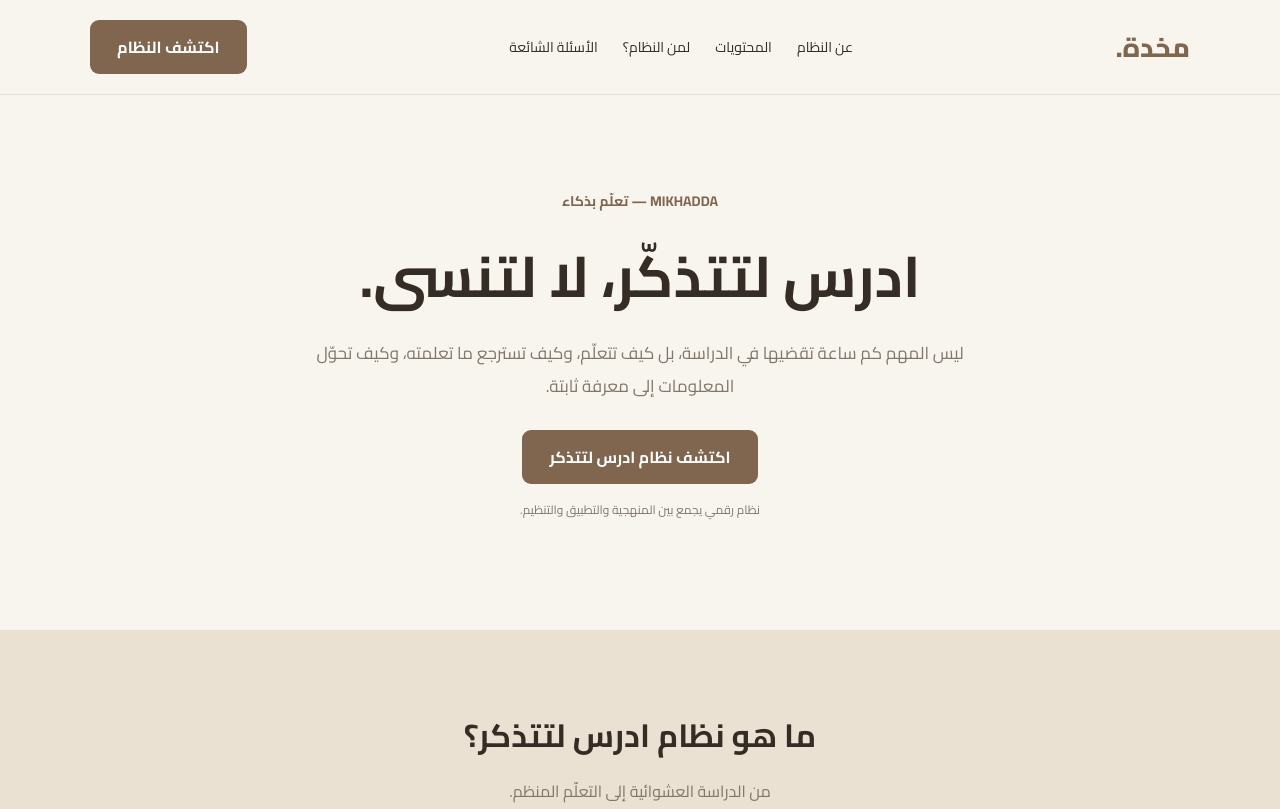
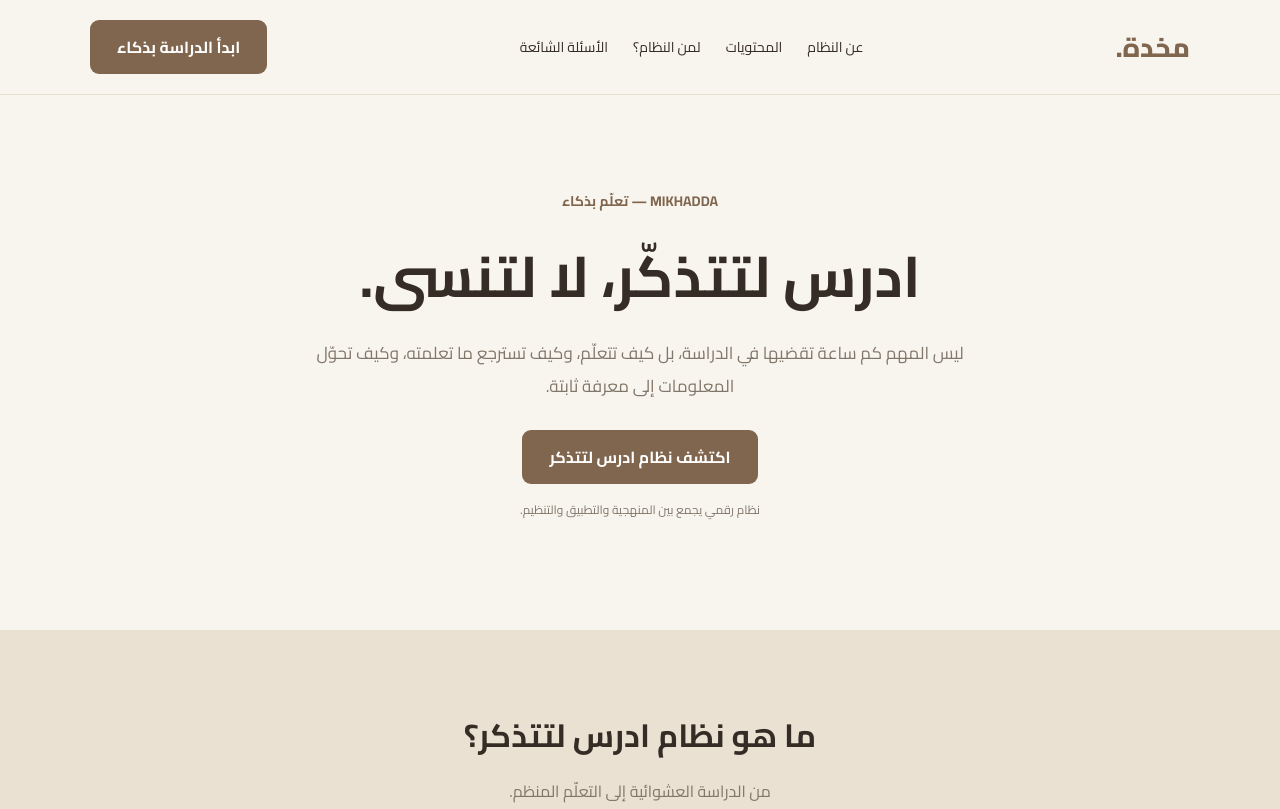
Before and after one commit to Ladie7/mkheda, a plain HTML site: page index.html in a window 1280 px wide. Shown: the top 809 px of the page. Drawn offline with Linux system fonts and the light colour scheme.

Commit message:
Update button text to 'ابدأ الدراسة بذكاء'

```diff
--- a/index.html
+++ b/index.html
@@ -27,7 +27,7 @@
         <li><a href="#faq">الأسئلة الشائعة</a></li>
       </ul>
 
-      <a href="#contents" class="btn">اكتشف النظام</a>
+      <a href="#contents" class="btn">ابدأ الدراسة بذكاء</a>
     </nav>
   </div>
 </header>
@@ -251,7 +251,7 @@
           target="_blank"
           rel="noopener noreferrer"
         >
-          احصل على النظام الآن
+          ابدأ الدراسة بذكاء
         </a>
       </div>
 
```
